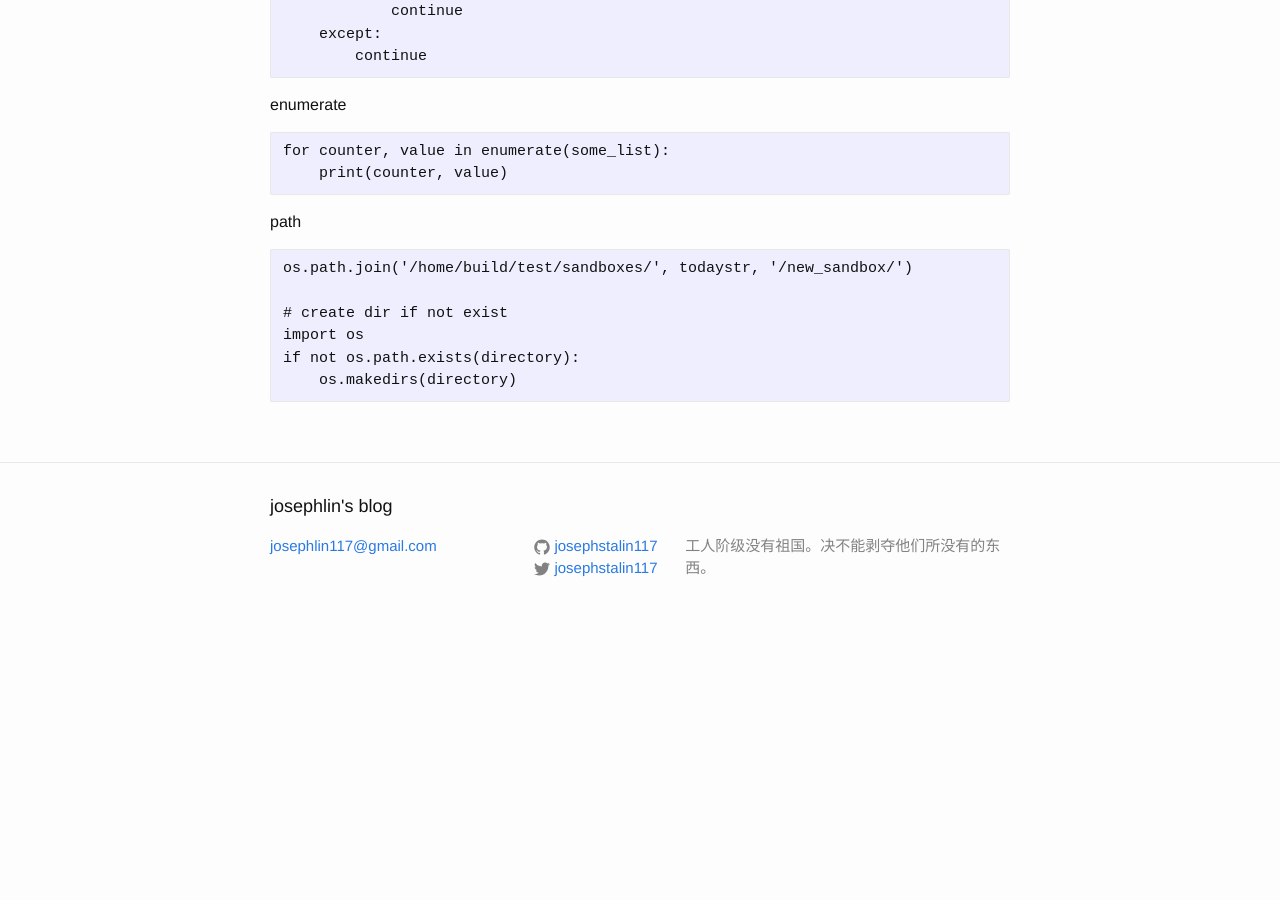
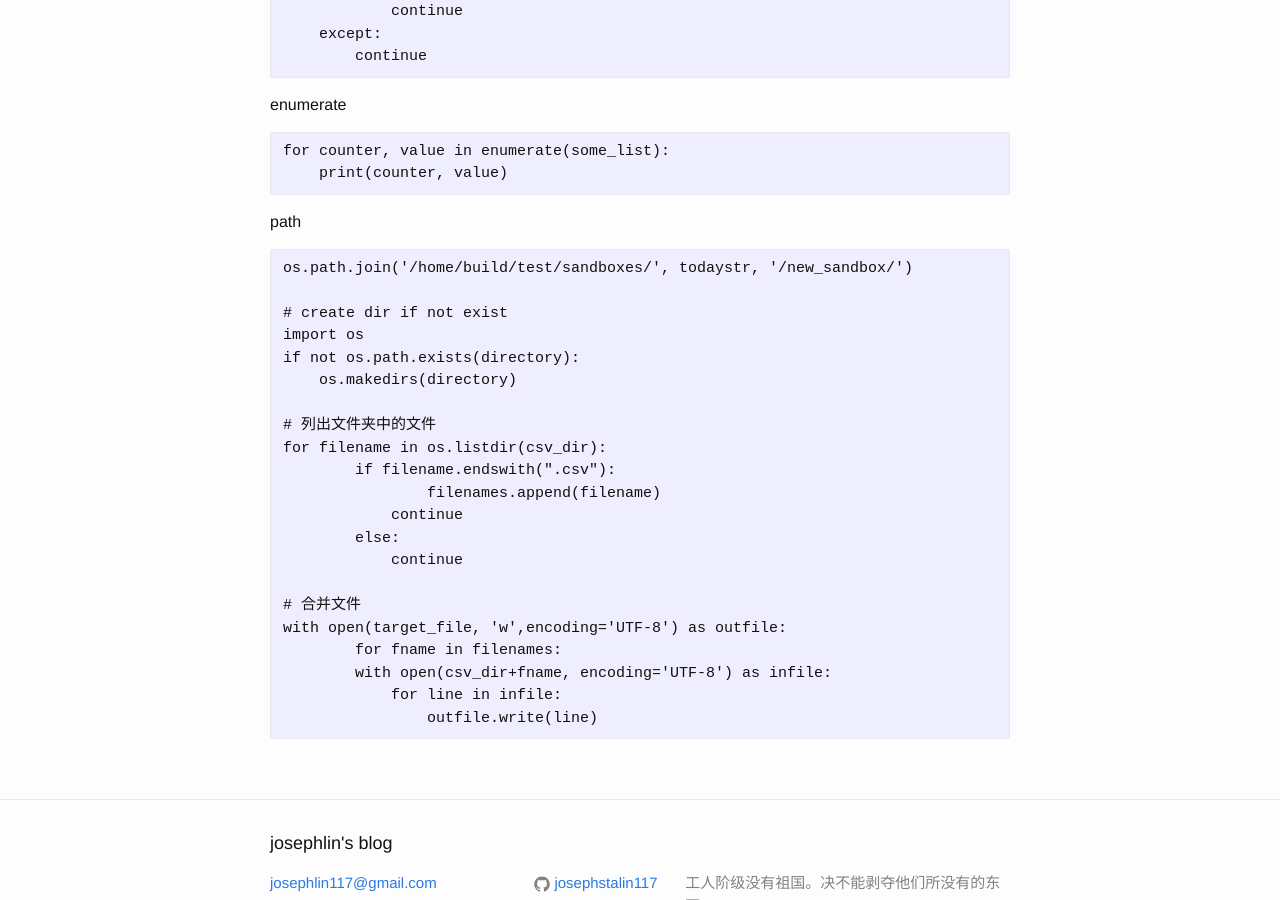
Before and after one commit to josephstalin117/josephstalin117.github.io, a Jekyll site: the page built from _posts/2017-08-10-python.markdown, in a window 1280 px wide and 900 px high, scrolled down 6259 px. Built offline with Jekyll 4.4.1, drawn with Linux system fonts in a browser that asks for light colours; before the commit the page ends 6899 px from its top, so only the background shows below that.

Commit message:
add file combine

````diff
--- a/_posts/2017-08-10-python.markdown
+++ b/_posts/2017-08-10-python.markdown
@@ -307,4 +307,19 @@ os.path.join('/home/build/test/sandboxes/', todaystr, '/new_sandbox/')
 import os
 if not os.path.exists(directory):
     os.makedirs(directory)
+
+# 列出文件夹中的文件
+for filename in os.listdir(csv_dir):
+	if filename.endswith(".csv"):
+		filenames.append(filename)
+            continue
+        else:
+            continue
+
+# 合并文件
+with open(target_file, 'w',encoding='UTF-8') as outfile:
+	for fname in filenames:
+    	with open(csv_dir+fname, encoding='UTF-8') as infile:
+            for line in infile:
+                outfile.write(line)
 ```
````
